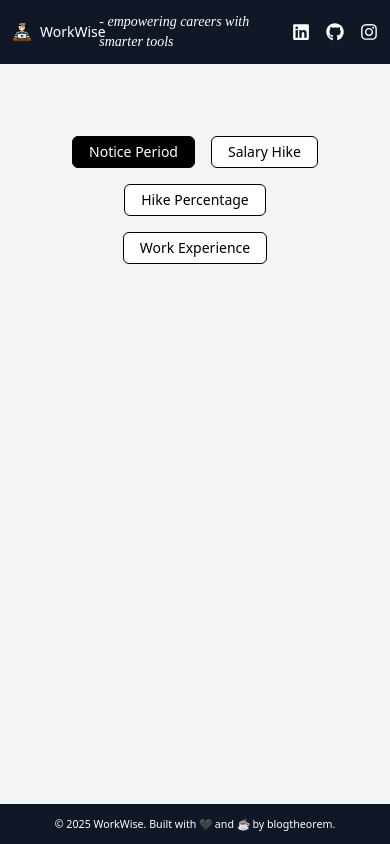
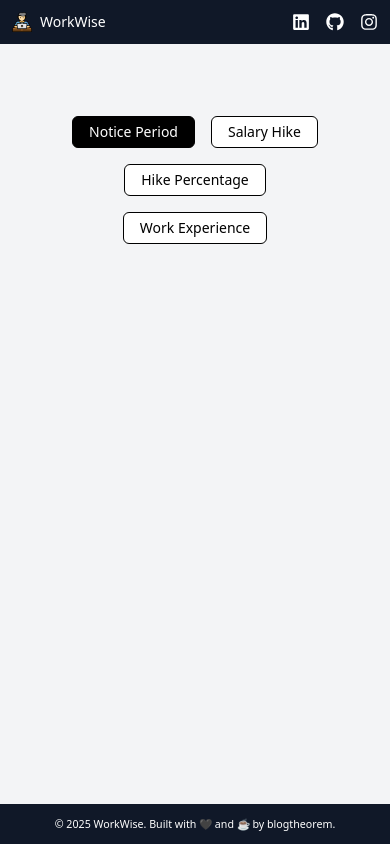
Before and after one commit to enggsuraj/work-wise, a Next.js app: page / in a window 390 px wide. Built offline with nearby package versions, Linux system fonts and the light colour scheme.

Commit message:
fix/mobile-text-message-visibility

```diff
--- a/src/layout/Header.jsx
+++ b/src/layout/Header.jsx
@@ -16,7 +16,7 @@ const Header = () => {
           <Image src={logo} alt="WorkWise Logo" width={20} height={15} />
           <Label className="ml-2">WorkWise</Label>
         </Link>
-        <span className="italic text-sm font-light font-[cursive]">
+        <span className="italic text-sm font-light font-[cursive] hidden md:inline">
           {" "}
           - empowering careers with smarter tools
         </span>
```
